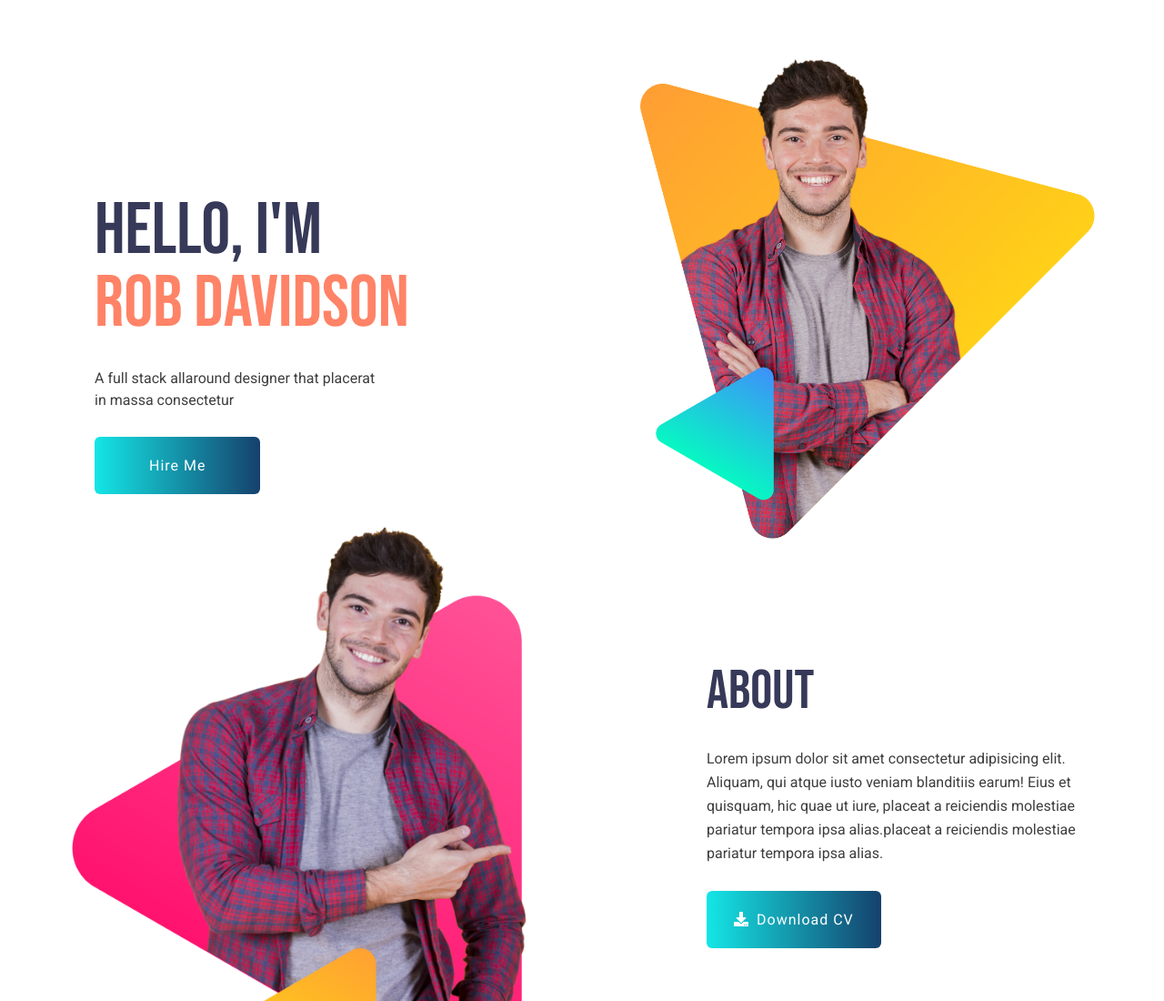
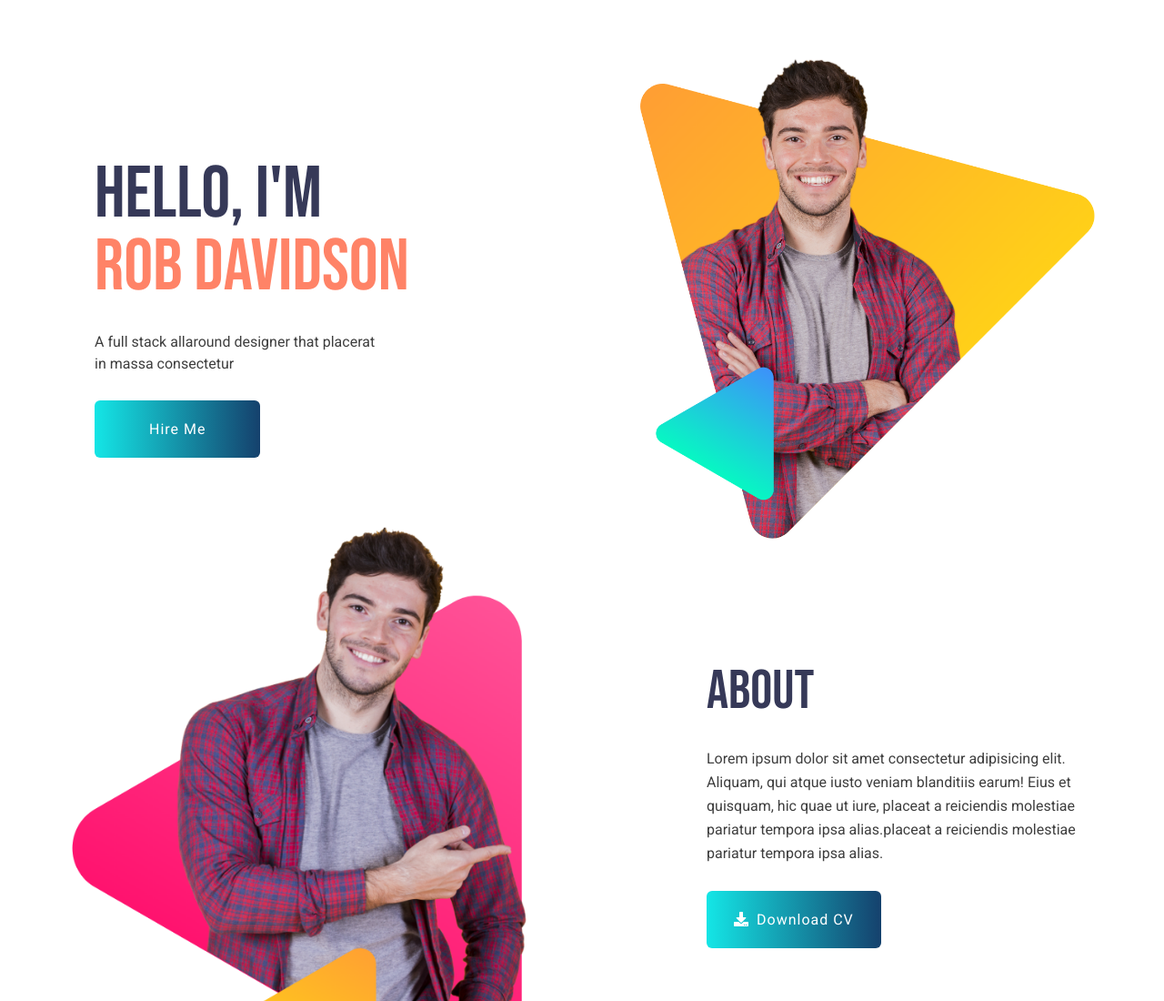
Before and after one commit to rhsumonDev/portfolio-website, a plain HTML site: page index.html in a window 1280 px wide. Shown: the top 1100 px of the page at 91% size. Drawn offline with Linux system fonts and the light colour scheme.

Commit message:
again change

```diff
--- a/style.css
+++ b/style.css
@@ -39,7 +39,7 @@ p{
     width: 500px;
 }
 .content-sec{
-    margin-top: 150px;
+    margin-top: 110px;
     margin-left: 40px;
 }
 .content-sec h1 {
```
